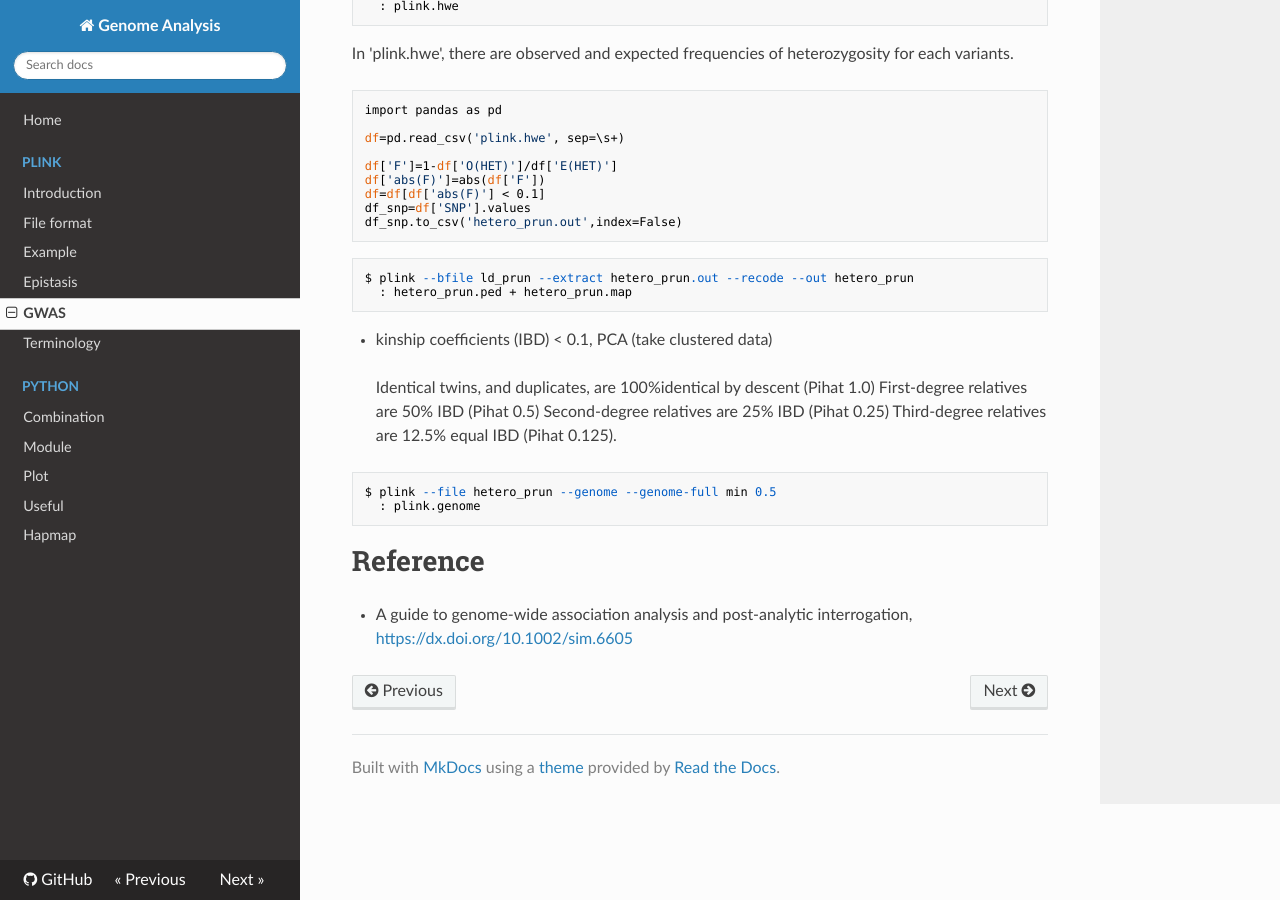
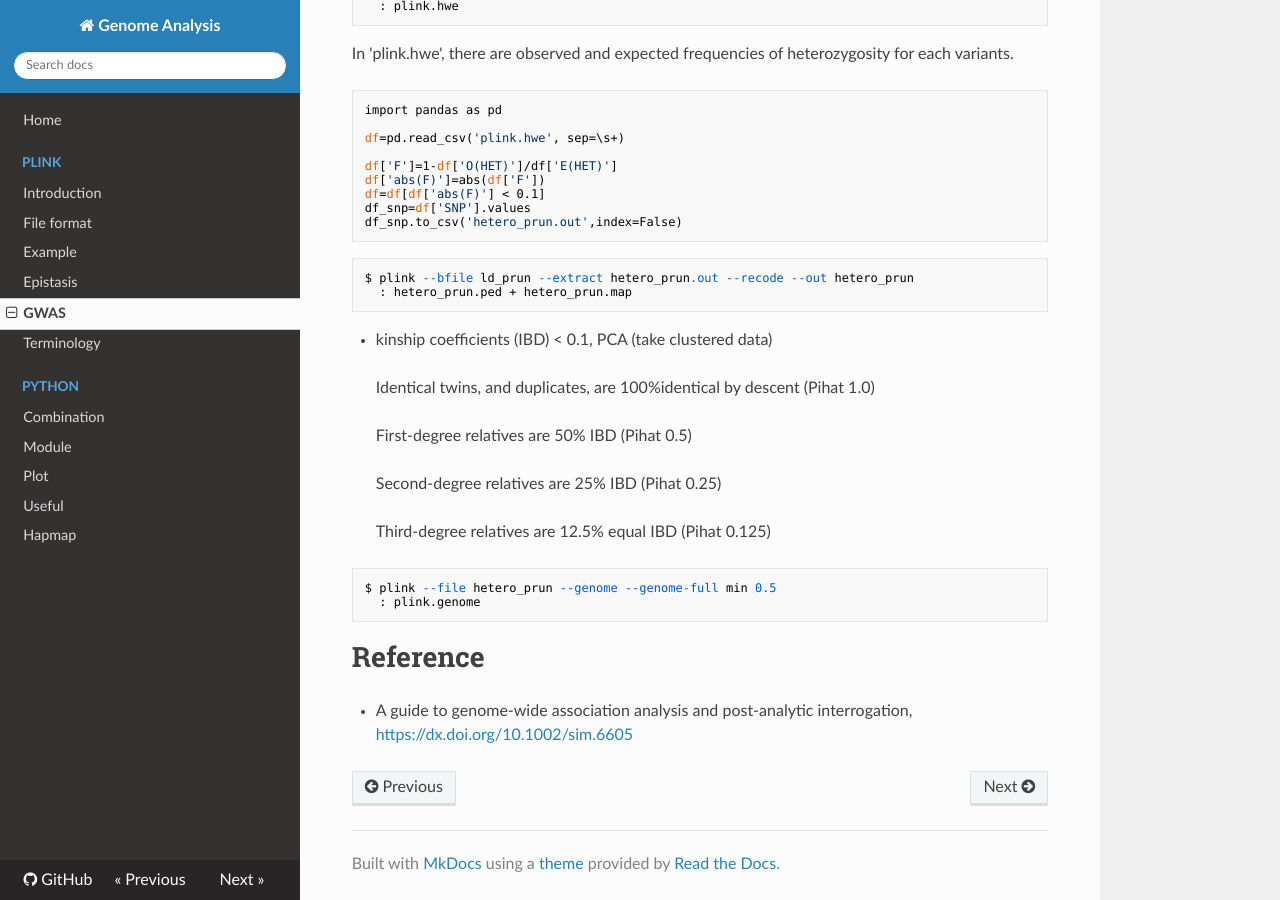
Before and after one commit to WonyoungCho/plink, an MkDocs documentation site: the page built from docs/GWAS.md, in a window 1280 px wide and 900 px high, scrolled down 1106 px. Built offline with MkDocs 1.6.1, drawn with Linux system fonts in a browser that asks for light colours; nearby versions of some CDN libraries; old or Windows-style settings are respelled for this version of MkDocs.

Commit message:
Update GWAS.md

````diff
--- a/docs/GWAS.md
+++ b/docs/GWAS.md
@@ -60,9 +60,13 @@ $ plink --bfile ld_prun --extract hetero_prun.out --recode --out hetero_prun
 - kinship coefficients (IBD) < 0.1, PCA (take clustered data)
 
 > Identical twins, and duplicates, are 100%identical by descent (Pihat 1.0)
+
 > First-degree relatives are 50% IBD (Pihat 0.5)
+
 > Second-degree relatives are 25% IBD (Pihat 0.25)
-> Third-degree relatives are 12.5% equal IBD (Pihat 0.125).
+
+> Third-degree relatives are 12.5% equal IBD (Pihat 0.125)
+
 ```
 $ plink --file hetero_prun --genome --genome-full min 0.5
   : plink.genome
````
